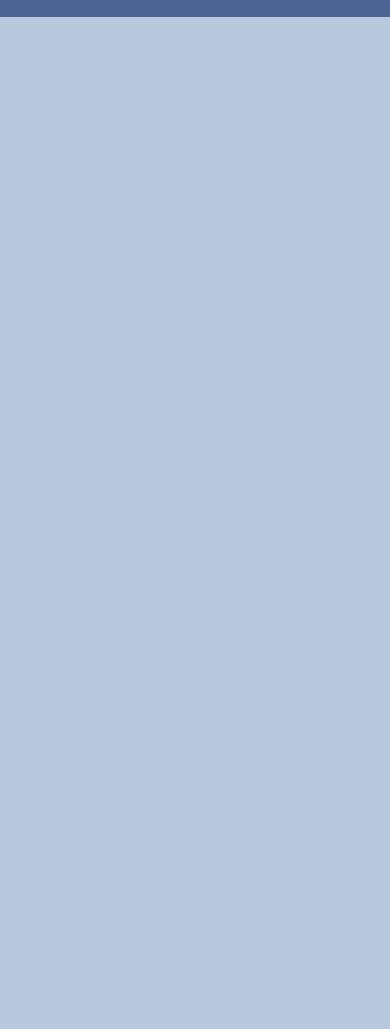
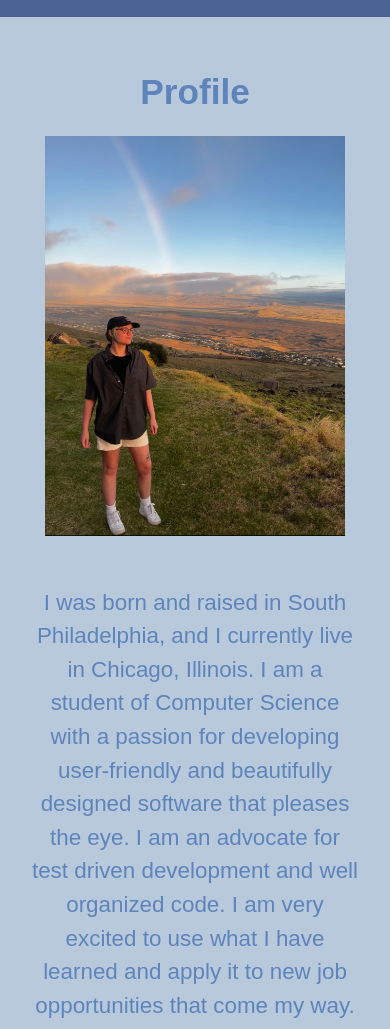
Before and after one commit to kaia-karu/kk-website, a plain HTML site: page index.html in a window 390 px wide. Shown: the part 68-1097 px from the top of the page. Before the commit the page ends 844 px from the top, so only its background shows below. Drawn offline with Linux system fonts and the light colour scheme; a web font is replaced by a local one.

Commit message:
updated index

```diff
--- a/css/style.css
+++ b/css/style.css
@@ -229,6 +229,45 @@ img {
 
 
 
+/* INDEX */
+.profile {
+    margin-bottom: 50px;
+    padding: 30px 20px;
+}
+
+.profile-content {
+    display: flex;
+    align-items: center;
+    justify-content: space-between;
+    gap: 50px;
+    margin-bottom: 50px;
+}
+
+.profile-content img {
+    width: 300px;
+    height: auto;
+    display: block;
+}
+
+.profile .profile-heading {
+    color: var(--dark-text);
+}
+
+.profile .profile-text {
+    color: var(--dark-text);
+    max-width: 100%;
+    min-width: 0;
+    font-size: 1.4rem;
+    line-height: 1.5;
+}
+
+
+
+
+
+
+
+
 
 
 
@@ -259,7 +298,6 @@ img {
     height: auto;
     display: block;
     margin: 0 auto;
-    border-radius: 8px;
 }
 
 
@@ -382,7 +420,8 @@ img {
 @media (max-width: 992px) {
     /* For hero and next sections */
     .hero-content,
-    .next-content {
+    .next-content,
+    .profile-content {
         flex-direction: column;
         text-align: center;
     }
@@ -394,7 +433,8 @@ img {
     }
 
     .hero .hero-heading,
-    .next .next-heading {
+    .next .next-heading,
+    .profile .profile-heading {
         text-align: center;
     }
 
--- a/index.html
+++ b/index.html
@@ -10,7 +10,7 @@
         href="https://fonts.googleapis.com/css2?family=Playfair+Display:ital,wght@0,400..900;1,400..900&display=swap"
         rel="stylesheet"
     />
-    <link rel="stylesheet" href="css/style.css">
+    <link rel="stylesheet" href="css/style.css" />
     <link rel="shortcut icon" href="images/favicon.ico" type="image/x-icon">
 
 
@@ -70,9 +70,30 @@
         </div>
     </nav>
 
+    <!-- Profile -->
+    <section class="profile">
+        <div class="container">
+            <h1 class="profile-heading text-xl">
+                Profile
+            </h1>
+            <div class="profile-content">
+                <img src="../images/me-rainbow.PNG" alt="profile">
+                <p class="profile-text">
+                    I was born and raised in South Philadelphia, and I currently live in Chicago, Illinois.
+                    I am a student of Computer Science with a passion for developing user-friendly and beautifully
+                    designed software that pleases the eye. I am an advocate for test driven development and well
+                    organized code. I am very excited to use what I have learned and apply it to new job opportunities
+                    that come my way. Languages I am most comfortable with are Python, Java, and JavaScript (HTML + CSS),
+                    and I also have experience with React + Node.js and C. I am currently looking into Scala and Ruby as part of my
+                    coursework.
+
+                </p>
+            </div>
+        </div>
+    </section>
 
 
-</body>
+
 
 <script>
     document.addEventListener('DOMContentLoaded', function() {
@@ -86,4 +107,5 @@
     });
 </script>
 
+</body>
 </html>
```
Also changed, not shown: pages/technical.html (+7 -28 lines), images/me-rainbow.PNG (added).
